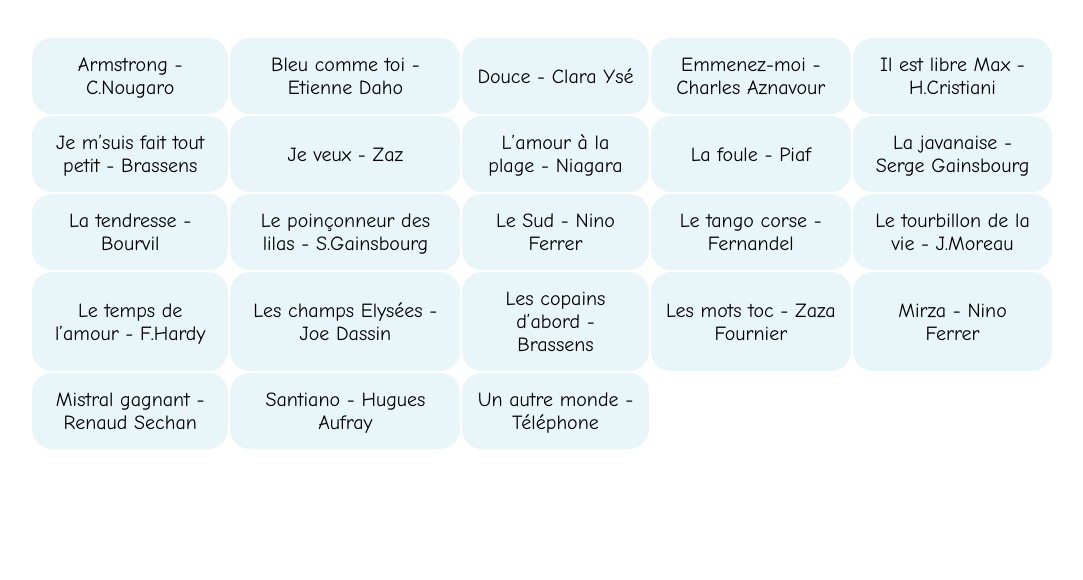
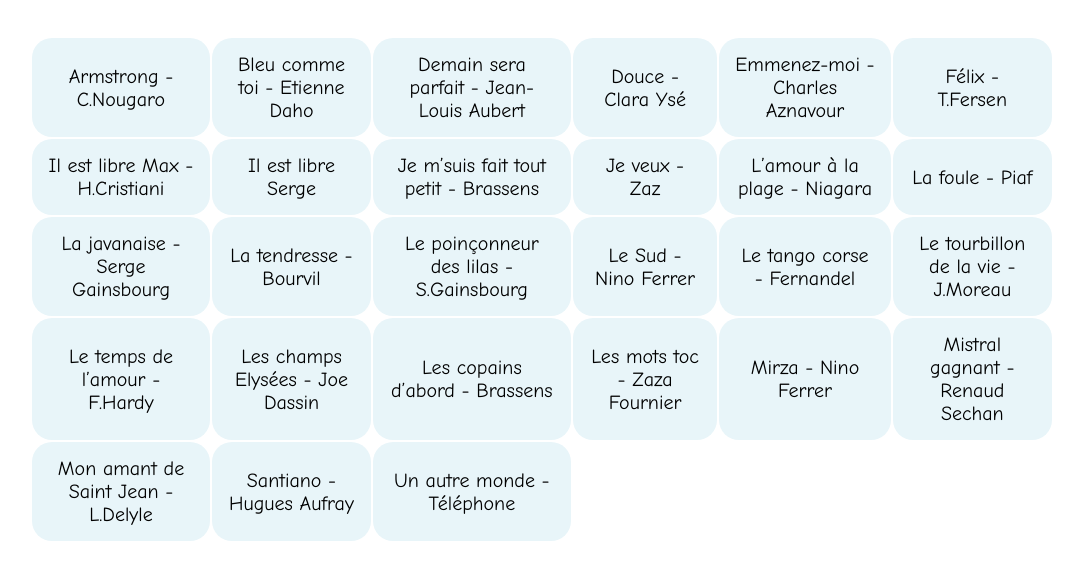
Before and after one commit to SoRenard/paroleschansonsweb, a plain HTML site: page htm/F.htm in a window 1280 px wide. Shown: the whole page, without its empty margins (98-1181 px from the left). Drawn offline with Linux system fonts and the light colour scheme.

Commit message:
envoi25.06

```diff
--- a/htm/F.htm
+++ b/htm/F.htm
@@ -18,6 +18,10 @@
 					</a>
 				</td>
 				<td class="arrondi" align=center bgcolor="#e8f5f9">
+					<a class="ecriture-noir" href="../pdf/Demain sera parfait.pdf">Demain sera parfait - Jean-Louis Aubert
+					</a>
+				</td>
+				<td class="arrondi" align=center bgcolor="#e8f5f9">
 					<a class="ecriture-noir" href="../pdf/Douce.pdf">Douce - Clara Ysé
 					</a>
 				</td>
@@ -25,12 +29,20 @@
 					<a class="ecriture-noir" href="../pdf/Emmenez-moi.pdf">Emmenez-moi - Charles Aznavour
 					</a>
 				</td>
+					<td class="arrondi" align=center bgcolor="#e8f5f9">
+					<a class="ecriture-noir" href="../pdf/Felix.pdf">Félix - T.Fersen
+					</a>
+				</td>
+			</tr>
+			<tr>
 				<td class="arrondi" align=center bgcolor="#e8f5f9">
 					<a class="ecriture-noir" href="../pdf/Il est libre Max.pdf">Il est libre Max - H.Cristiani
 					</a>
 				</td>
-			</tr>
-			<tr>
+				<td class="arrondi" align=center bgcolor="#e8f5f9">
+					<a class="ecriture-noir" href="../pdf/Il est libre Serge.pdf">Il est libre Serge
+					</a>
+				</td>
 				<td class="arrondi" align=center bgcolor="#e8f5f9">
 					<a class="ecriture-noir" href="../pdf/Je m suis fait tout ptit.pdf">Je m&rsquo;suis fait tout petit - Brassens
 					</a>
@@ -47,12 +59,12 @@
 					<a class="ecriture-noir" href="../pdf/La foule.pdf">La foule - Piaf
 					</a>
 				</td>
+			</tr>
+			<tr>
 					<td class="arrondi" align=center bgcolor="#e8f5f9">
 					<a class="ecriture-noir" href="../pdf/La javanaise.pdf">La javanaise - Serge Gainsbourg
 					</a>
 				</td>
-			</tr>
-			<tr>
 				<td class="arrondi" align=center bgcolor="#e8f5f9">
 					<a class="ecriture-noir" href="../pdf/La tendresse.pdf">La tendresse - Bourvil
 					</a>
@@ -96,10 +108,14 @@
 					<a class="ecriture-noir" href="../pdf/Mirza.pdf">Mirza - Nino Ferrer
 					</a>
 				</td>
+				<td class="arrondi" align=center bgcolor="#e8f5f9">
+					<a class="ecriture-noir" href="../pdf/Mistral gagnant.pdf">Mistral gagnant - Renaud Sechan
+					</a>
+				</td>
 			</tr>
 			<tr>
 				<td class="arrondi" align=center bgcolor="#e8f5f9">
-					<a class="ecriture-noir" href="../pdf/Mistral gagnant.pdf">Mistral gagnant - Renaud Sechan
+					<a class="ecriture-noir" href="../pdf/Mon amant de Saint Jean.pdf">Mon amant de Saint Jean - L.Delyle
 					</a>
 				</td>
 				<td class="arrondi" align=center bgcolor="#e8f5f9">
```
Also changed, not shown: 4 other files.
